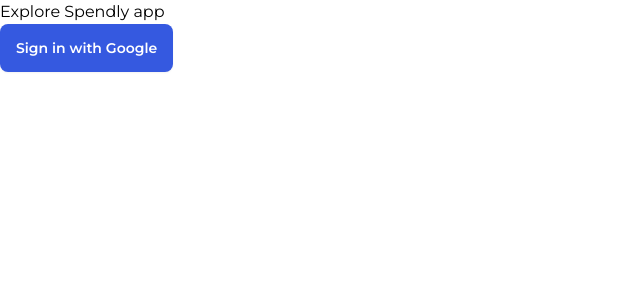
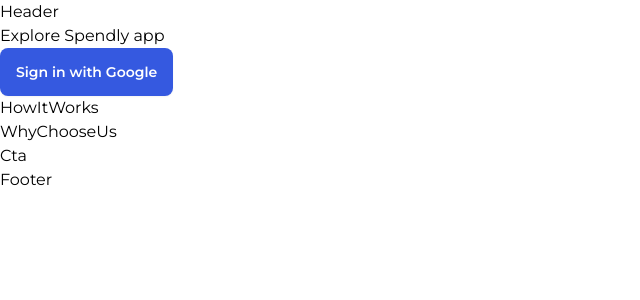
Before and after one commit to Artem-Kysylov/spendly-app, a React (Vite) app: page / in a window 1280 px wide. Shown: the top 300 px of the page, without its empty margins (0-640 px from the left). Built offline with nearby package versions, Linux system fonts and the light colour scheme.

Commit message:
add landing page sections

```diff
--- /dev/null
+++ b/src/components/landing-sections/Cta.tsx
@@ -0,0 +1,9 @@
+import React from 'react'
+
+const Cta = () => {
+  return (
+    <div>Cta</div>
+  )
+}
+
+export default Cta
--- /dev/null
+++ b/src/components/landing-sections/Footer.tsx
@@ -0,0 +1,9 @@
+import React from 'react'
+
+const Footer = () => {
+  return (
+    <div>Footer</div>
+  )
+}
+
+export default Footer
--- /dev/null
+++ b/src/components/landing-sections/Header.tsx
@@ -0,0 +1,9 @@
+import React from 'react'
+
+const Header = () => {
+  return (
+    <div>Header</div>
+  )
+}
+
+export default Header
--- /dev/null
+++ b/src/components/landing-sections/HowItWorks.tsx
@@ -0,0 +1,9 @@
+import React from 'react'
+
+const HowItWorks = () => {
+  return (
+    <div>HowItWorks</div>
+  )
+}
+
+export default HowItWorks
--- /dev/null
+++ b/src/components/landing-sections/WhyChooseUs.tsx
@@ -0,0 +1,9 @@
+import React from 'react'
+
+const WhyChooseUs = () => {
+  return (
+    <div>WhyChooseUs</div>
+  )
+}
+
+export default WhyChooseUs
--- a/src/routes/LandingPage.tsx
+++ b/src/routes/LandingPage.tsx
@@ -1,14 +1,21 @@
-import React from 'react'
-
 // Import sections
+import Header from '../components/landing-sections/Header'
 import Hero from '../components/landing-sections/Hero'
-
+import HowItWorks from '../components/landing-sections/HowItWorks'
+import WhyChooseUs from '../components/landing-sections/WhyChooseUs'
+import Cta from '../components/landing-sections/Cta'
+import Footer from '../components/landing-sections/Footer'
 
 
 const LandingPage = () => {
   return (
     <>
+      <Header/>
       <Hero/>
+      <HowItWorks/>
+      <WhyChooseUs/>
+      <Cta/>
+      <Footer/>
     </>
   )
 }
```
